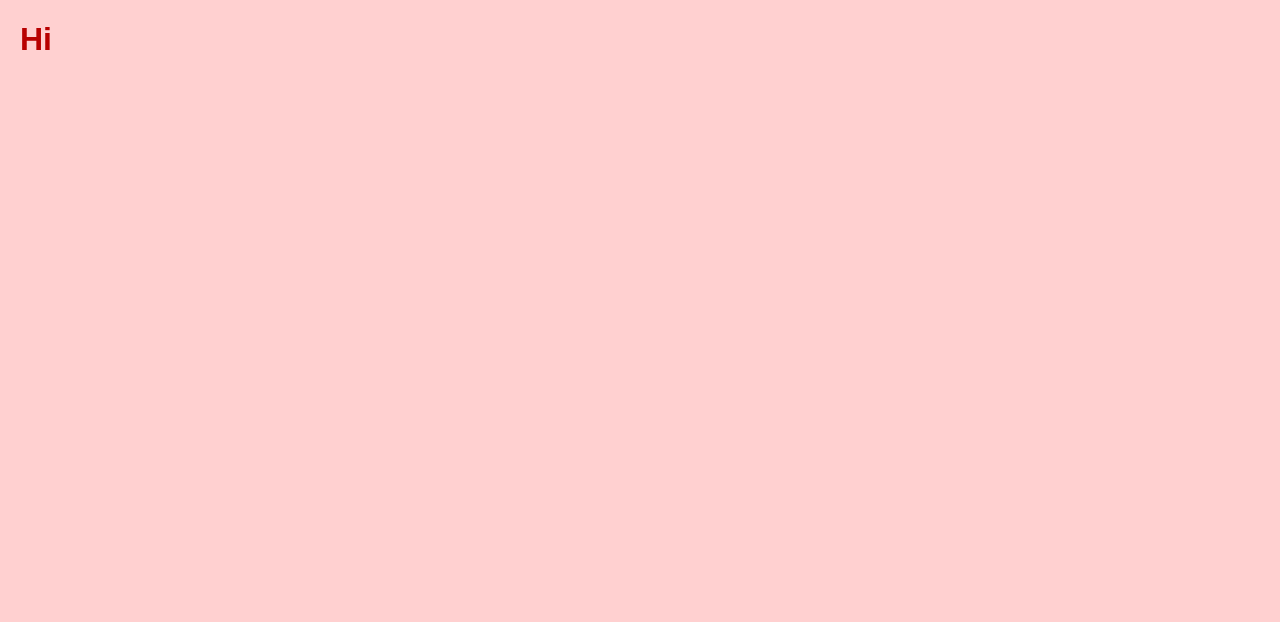
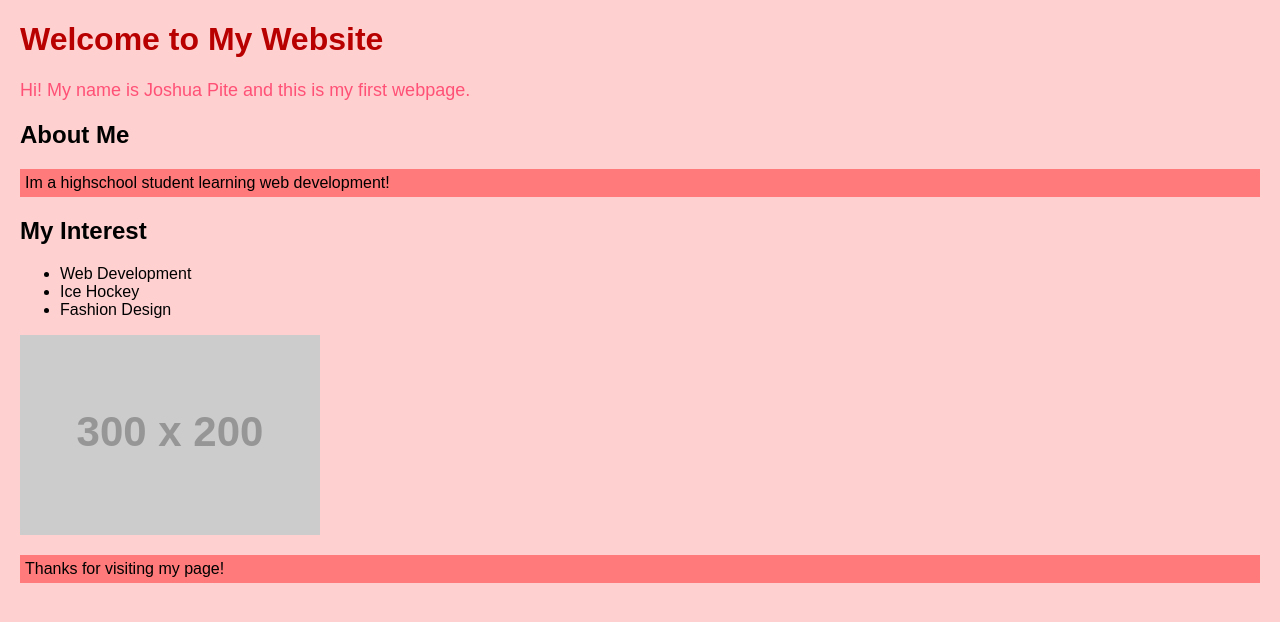
Before and after one commit to vmittal29/RH-HS-Interns-2025.github.io, a website: page interns/joshua-pite/about-me.html in a window 1280 px wide. Drawn offline with Linux system fonts and the light colour scheme; placeholder pictures from the web are drawn by us.

Commit message:
Update about-me.html

```diff
--- a/interns/joshua-pite/about-me.html
+++ b/interns/joshua-pite/about-me.html
@@ -1,16 +1,25 @@
 <!DOCTYPE html>
-<html lang="en">
-    <!-- Meta tags for proper character encoding and responsive design -->
-    <meta charset="UTF-8">
-    <meta name="viewport" content="width=device-width, initial-scale=1.0">
+<html>
+<head>
+    <title>My First Website</title>
+    <link rel="stylesheet" href="./about-me.css">
+<head>
+<body>
+    <h1>Welcome to My Website</h1>
+    <p class="my-style">Hi! My name is Joshua Pite and this is my first webpage.</p>
 
-    <!-- The title appears in the browser tab -->
-    <title>About Me</title>
+    <h2>About Me</h2>
+    <p class="highlight">Im a highschool student learning web development!</p>
 
-    <!-- Link to our external CSS file -->
-    <link rel="stylesheet" href="./about-me.css">
+    <h2>My Interest</h2>
+    <ul>
+        <li>Web Development</li>
+        <li>Ice Hockey</li>
+        <li>Fashion Design</li>
+    </ul>
+
+    <img src="https://via.placeholder.com/300x200" alt="Placeholder image">
+
+    <p class="highlight">Thanks for visiting my page!</p>
+</body>
 </head>
-<body>
-  <h1>Hi</h1>
-</body>
-</html>
```
